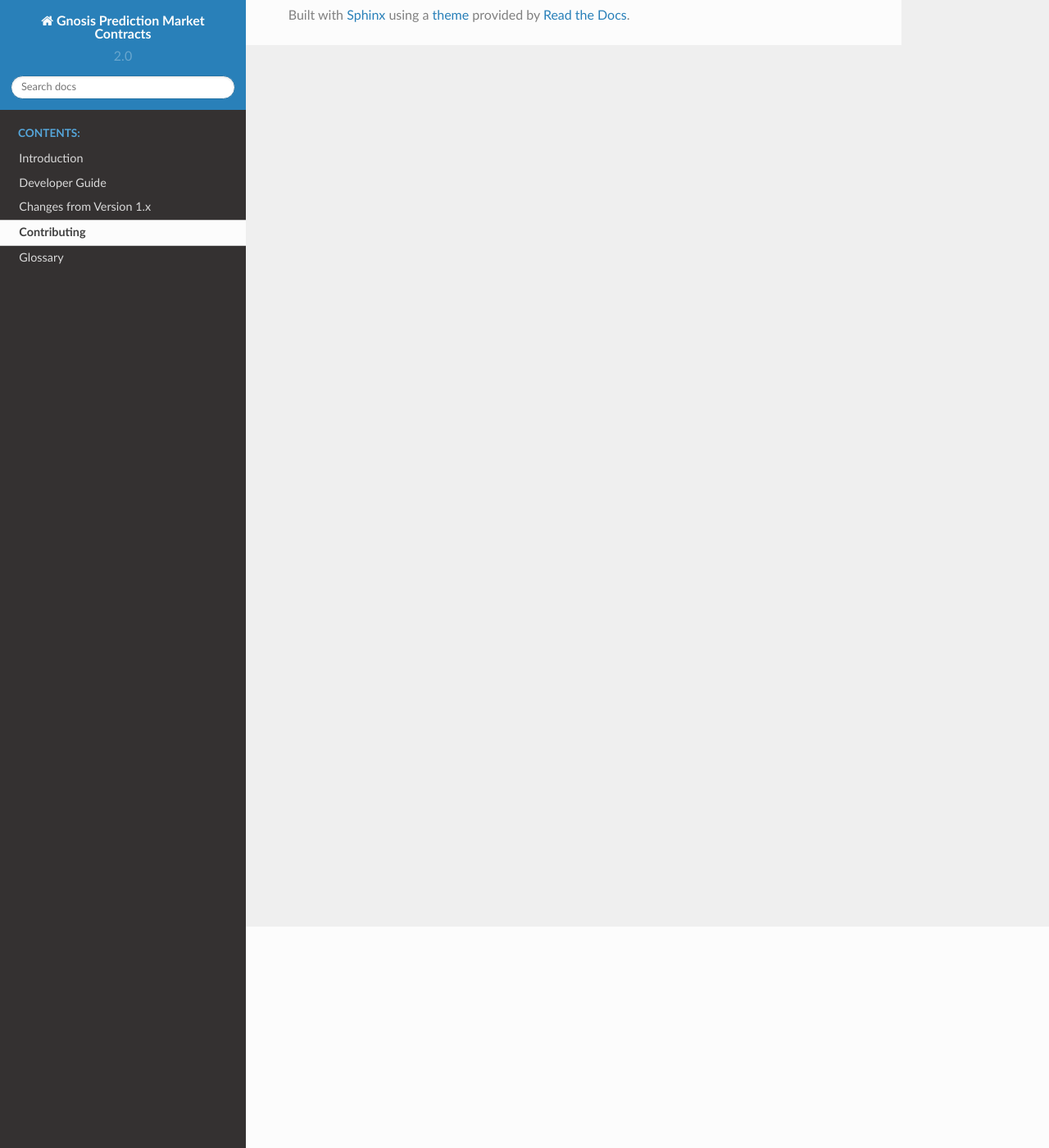
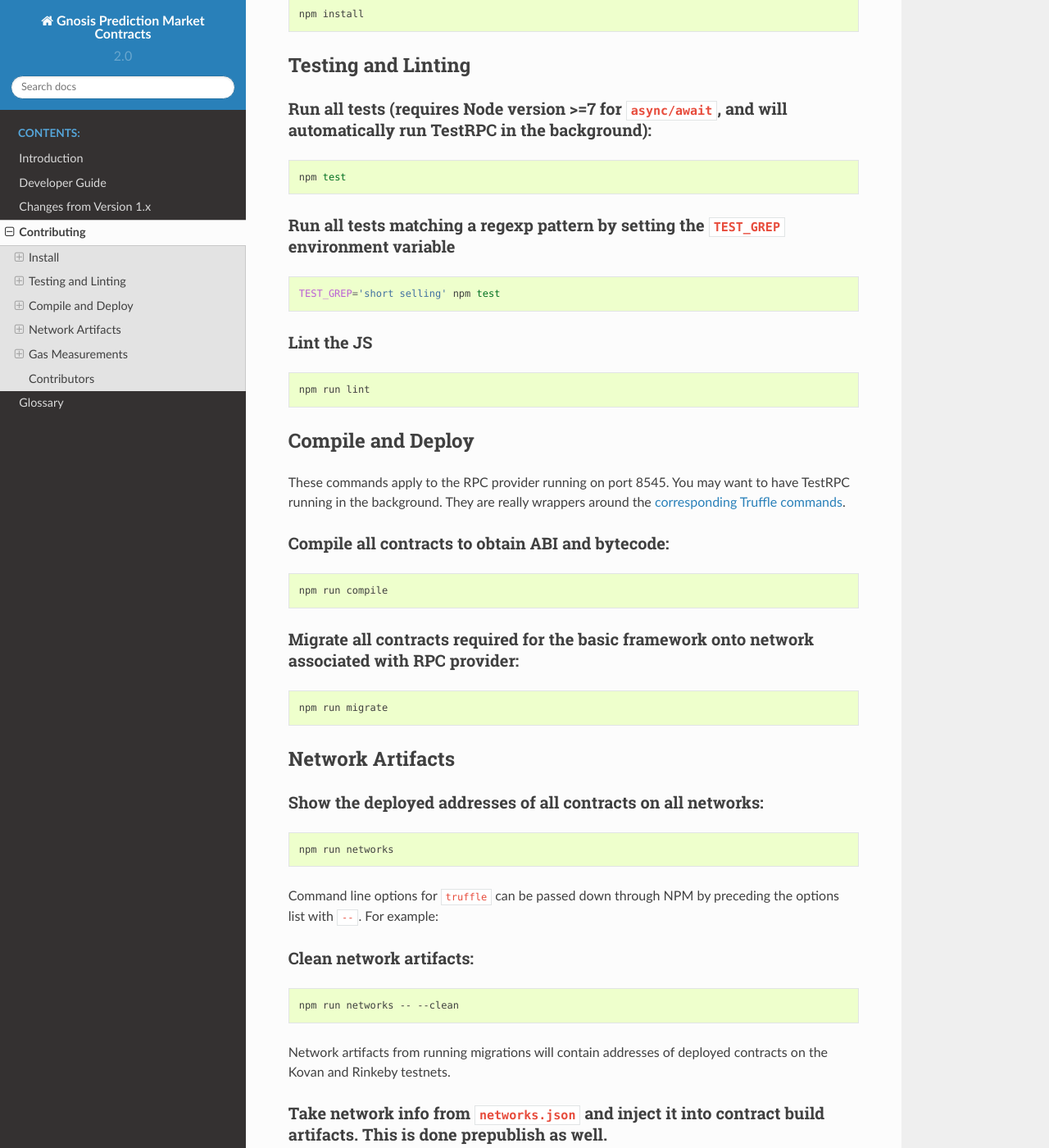
Before and after one commit to gnosis/pm-contracts, a Sphinx documentation site: the page built from docs/contributing.rst, in a window 1280 px wide and 1400 px high, scrolled down 270 px. Shown: the whole window at 82% size. Built offline with Sphinx 7.4.7 and the Read the Docs theme 2.0.0, drawn with Linux system fonts in a browser that asks for light colours; some of the changed text lies outside the part shown.

```diff
--- a/docs/contributing.rst
+++ b/docs/contributing.rst
@@ -1,2 +1,125 @@
 Contributing
 ============
+
+Install
+-------
+
+Install requirements with npm:
+^^^^^^^^^^^^^^^^^^^^^^^^^^^^^^
+
+.. code-block:: bash
+
+   npm install
+
+Testing and Linting
+-------------------
+
+Run all tests (requires Node version >=7 for ``async/await``\ , and will automatically run TestRPC in the background):
+^^^^^^^^^^^^^^^^^^^^^^^^^^^^^^^^^^^^^^^^^^^^^^^^^^^^^^^^^^^^^^^^^^^^^^^^^^^^^^^^^^^^^^^^^^^^^^^^^^^^^^^^^^^^^^^^^^^^^^^^
+
+.. code-block:: bash
+
+   npm test
+
+Run all tests matching a regexp pattern by setting the ``TEST_GREP`` environment variable
+^^^^^^^^^^^^^^^^^^^^^^^^^^^^^^^^^^^^^^^^^^^^^^^^^^^^^^^^^^^^^^^^^^^^^^^^^^^^^^^^^^^^^^^^^^^^^
+
+.. code-block:: bash
+
+   TEST_GREP='short selling' npm test
+
+Lint the JS
+^^^^^^^^^^^
+
+.. code-block:: bash
+
+   npm run lint
+
+Compile and Deploy
+------------------
+
+These commands apply to the RPC provider running on port 8545. You may want to have TestRPC running in the background. They are really wrappers around the `corresponding Truffle commands <http://truffleframework.com/docs/advanced/commands>`_.
+
+Compile all contracts to obtain ABI and bytecode:
+^^^^^^^^^^^^^^^^^^^^^^^^^^^^^^^^^^^^^^^^^^^^^^^^^
+
+.. code-block:: bash
+
+   npm run compile
+
+Migrate all contracts required for the basic framework onto network associated with RPC provider:
+^^^^^^^^^^^^^^^^^^^^^^^^^^^^^^^^^^^^^^^^^^^^^^^^^^^^^^^^^^^^^^^^^^^^^^^^^^^^^^^^^^^^^^^^^^^^^^^^^
+
+.. code-block:: bash
+
+   npm run migrate
+
+Network Artifacts
+-----------------
+
+Show the deployed addresses of all contracts on all networks:
+^^^^^^^^^^^^^^^^^^^^^^^^^^^^^^^^^^^^^^^^^^^^^^^^^^^^^^^^^^^^^
+
+.. code-block:: bash
+
+   npm run networks
+
+Command line options for ``truffle`` can be passed down through NPM by preceding the options list with ``--``. For example:
+
+Clean network artifacts:
+^^^^^^^^^^^^^^^^^^^^^^^^
+
+.. code-block:: bash
+
+   npm run networks -- --clean
+
+Network artifacts from running migrations will contain addresses of deployed contracts on the Kovan and Rinkeby testnets.
+
+Take network info from ``networks.json`` and inject it into contract build artifacts. This is done prepublish as well.
+^^^^^^^^^^^^^^^^^^^^^^^^^^^^^^^^^^^^^^^^^^^^^^^^^^^^^^^^^^^^^^^^^^^^^^^^^^^^^^^^^^^^^^^^^^^^^^^^^^^^^^^^^^^^^^^^^^^^^^^^^^
+
+.. code-block:: bash
+
+   npm run injectnetinfo
+
+Extract all network information into ``networks.json``.
+^^^^^^^^^^^^^^^^^^^^^^^^^^^^^^^^^^^^^^^^^^^^^^^^^^^^^^^^^^^
+
+Be aware that this will clobber ``networks.json``\ , so be careful with this command:
+
+.. code-block:: bash
+
+   npm run extractnetinfo
+
+Gas Measurements
+----------------
+
+Log gas measurements into ``build/gas-stats.json``
+^^^^^^^^^^^^^^^^^^^^^^^^^^^^^^^^^^^^^^^^^^^^^^^^^^^^^^
+
+.. code-block:: bash
+
+   npm run measuregasstats
+
+Locally build docs for readthedocs
+^^^^^^^^^^^^^^^^^^^^^^^^^^^^^^^^^^
+
+Will install `Sphinx <http://www.sphinx-doc.org/en/stable/>`_ and `Solidity Domain for Sphinx <https://github.com/cag/sphinxcontrib-soliditydomain/>`_\ :
+
+.. code-block:: bash
+
+   cd docs
+   pip install -r requirements.txt
+   make html
+
+
+Contributors
+------------
+
+
+* Stefan George (\ `Georgi87 <https://github.com/Georgi87>`_\ )
+* Martin Koeppelmann (\ `koeppelmann <https://github.com/koeppelmann>`_\ )
+* Alan Lu (\ `cag <https://github.com/cag>`_\ )
+* Roland Kofler (\ `rolandkofler <https://github.com/rolandkofler>`_\ )
+* Collin Chin (\ `collinc97 <https://github.com/collinc97>`_\ )
+* Christopher Gewecke (\ `cgewecke <https://github.com/cgewecke>`_\ )
--- a/docs/index.rst
+++ b/docs/index.rst
@@ -1,5 +1,4 @@
-Gnosis Prediction Market Contracts
-==================================
+.. include:: ../README.rst
 
 .. toctree::
    :maxdepth: 2
```
Also changed, not shown: README.md (deleted, +0 -131 lines), README.rst (added, +39 -0 lines).
